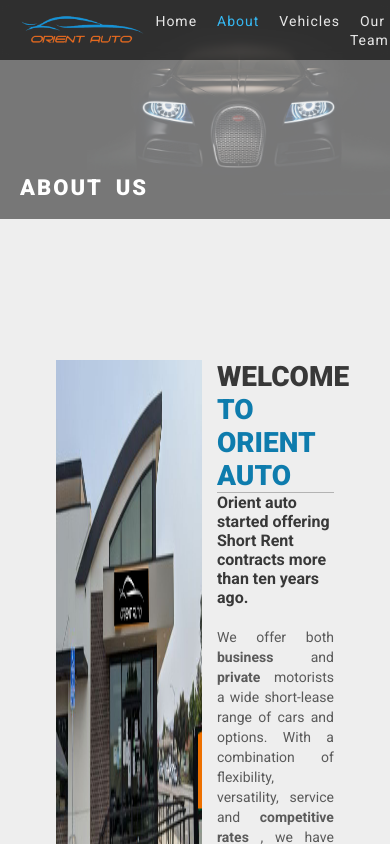
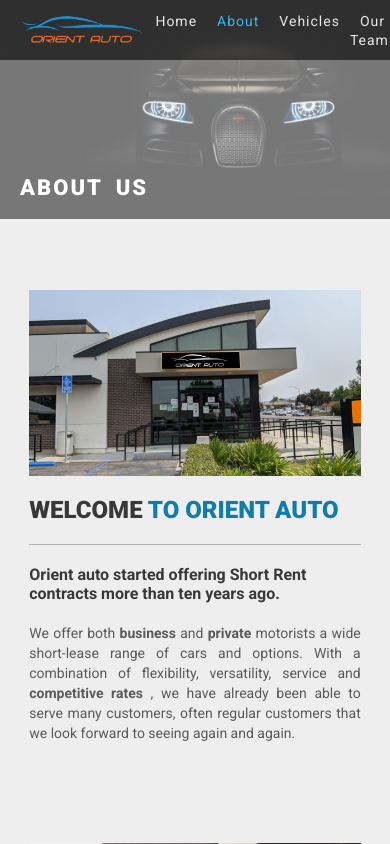
Before and after one commit to F-Naddaf/Orient-Auto, a React (Create React App) app in the folder client/: page /about in a window 390 px wide. Shown: the top 844 px of the page. Built offline with nearby package versions, Linux system fonts and the light colour scheme; no server answers.

Commit message:
Making the About page responsive

```diff
--- a/client/src/pages/About.jsx
+++ b/client/src/pages/About.jsx
@@ -1,13 +1,12 @@
 import React from "react";
+import { Link } from "react-router-dom";
 import Banner from "../components/banner/Banner";
-import { Link } from "react-router-dom";
 import "./style/About.css";
 
 const About = () => {
   return (
-    <div>
+    <div className="about-container">
       <Banner title="About Us" />
-      <div className="about-container">
       <div className="about-company">
         <img src="../images/about/office.png" alt="banner" />
         <section>
@@ -15,6 +14,7 @@
             WELCOME <span>TO ORIENT AUTO</span>
           </h2>
           <span className="line"></span>
+          <div>
             <h5>
               Orient auto started offering Short Rent contracts more than ten
               years ago.
@@ -27,18 +27,20 @@
               been able to serve many customers, often regular customers that we
               look forward to seeing again and again.
             </p>
+          </div>
         </section>
       </div>
       <div className="about-company">
+        <img src="../images/about/communication.png" alt="banner" />
         <section>
           <h2>FOCUSED ON COMMUNICATION</h2>
           <span className="line"></span>
           <p>
-              A <strong>fast and targeted service</strong> , that is what we
-              stand for. From choosing a suitable car to returning it at the end
-              of the lease contract, we are always there for you. Communication
-              is of paramount importance to us. Not only are we easily
-              accessible, we ensure that every customer is helped{" "}
+            A <strong>fast and targeted service</strong> , that is what we stand
+            for. From choosing a suitable car to returning it at the end of the
+            lease contract, we are always there for you. Communication is of
+            paramount importance to us. Not only are we easily accessible, we
+            ensure that every customer is helped{" "}
             <strong>as quickly as possible</strong> by expert employees.
           </p>
           <div>
@@ -48,7 +50,6 @@
             <Link to="/">fady-naddaf@hotmail.com</Link>
           </div>
         </section>
-          <img src="../images/about/communication.png" alt="banner" />
       </div>
       <div className="about-company">
         <img src="../images/about/offer.png" alt="banner" />
@@ -57,23 +58,22 @@
           <span className="line"></span>
           <p>
             Over the years, our fleet has expanded considerably with a{" "}
-              <strong>wide range</strong> of makes and models. We offer the
-              right solution for every application and{" "}
-              <strong>every budget</strong> . You can view our range at your
-              leisure via the website. Of course you can always contact us for
-              more information or to submit your specific wishes to us.
+            <strong>wide range</strong> of makes and models. We offer the right
+            solution for every application and <strong>every budget</strong> .
+            You can view our range at your leisure via the website. Of course
+            you can always contact us for more information or to submit your
+            specific wishes to us.
           </p>
           <button>view our complete offer</button>
         </section>
       </div>
       <div className="about-company">
+        <img src="../images/about/service.png" alt="banner" />
         <section>
           <h2>FULL OPERATIONAL SHORT RENT</h2>
           <span className="line"></span>
           <div>
-              <h5>
-                It's a popular term in the lease world, we make it happen!
-              </h5>
+            <h5>It's a popular term in the lease world, we make it happen!</h5>
             <p>
               Each short rent contract offers all the necessary services that
               you as a motorist need. A 24-hour emergency center, maintenance
@@ -82,14 +82,11 @@
               monthly rate. In addition, we offer extra options such as winter
               tires, navigation or custom solutions. Do you want us to collect
               the car after the term of the short lease contract? No problem!
-                You can also contact Select Car Lease for repairs and
-                maintenance.
+              You can also contact Select Car Lease for repairs and maintenance.
             </p>
           </div>
           <button>request a quote without obligation</button>
         </section>
-          <img src="../images/about/service.png" alt="banner" />
-        </div>
       </div>
     </div>
   );
--- a/client/src/pages/style/About.css
+++ b/client/src/pages/style/About.css
@@ -3,37 +3,6 @@
   flex-direction: column;
   justify-content: center;
   align-items: center;
-}
-.about-container .banner-wrapper {
-  display: flex;
-  flex-direction: column;
-  align-items: flex-start;
-  justify-content: flex-end;
-  position: relative;
-  width: 100%;
-  height: 600px;
-  overflow: hidden;
-  background-size: cover;
-}
-
-.about-container .banner-wrapper h2 {
-  color: white;
-  font-size: 26px;
-  font-weight: 800;
-  z-index: 50;
-  margin-left: 80px;
-  margin-bottom: 160px;
-  text-transform: uppercase;
-  letter-spacing: 2px;
-  word-spacing: 6px;
-}
-
-.about-container .banner-wrapper img {
-  width: 100%;
-  opacity: 0.5;
-  position: absolute;
-  top: -100px;
-  left: 0;
 }
 
 .about-container .about-company {
@@ -41,6 +10,16 @@
   justify-content: space-around;
   width: 75%;
   margin: 120px 0;
+}
+
+.about-company:nth-child(even) {
+  flex-direction: row-reverse;
+}
+
+.about-container .about-company .image-container {
+  width: 50%;
+  height: fit-content;
+  float: right;
 }
 
 .about-container .about-company img {
@@ -71,6 +50,7 @@
 .about-container .about-company section .line {
   width: 100%;
   height: 1px;
+  margin: 20px 0;
   background-color: rgb(179, 179, 179);
 }
 
@@ -107,6 +87,7 @@
 .about-container .about-company button {
   background-color: var(--secondary-color);
   border: none;
+  margin-top: 20px;
   padding: 15px 0;
   color: white;
   text-transform: uppercase;
@@ -114,3 +95,32 @@
   font-weight: 600;
   cursor: pointer;
 }
+
+@media (max-width: 1024px) {
+  .about-container .about-company {
+    width: 85%;
+    margin: 100px 0;
+  }
+  .about-container .about-company h2 {
+    font-size: 24px;
+  }
+  .about-container .about-company h2 span {
+    font-size: 24px;
+  }
+}
+
+@media (max-width: 425px) {
+  .about-container .about-company {
+    display: flex;
+    flex-direction: column;
+    width: 85%;
+    margin: 50px 0;
+  }
+  .about-container .about-company img {
+    width: 100%;
+  }
+  .about-container .about-company section {
+    width: 100%;
+    margin-top: 20px;
+  }
+}
```
Lines whose indentation alone changed are shown as unchanged.
